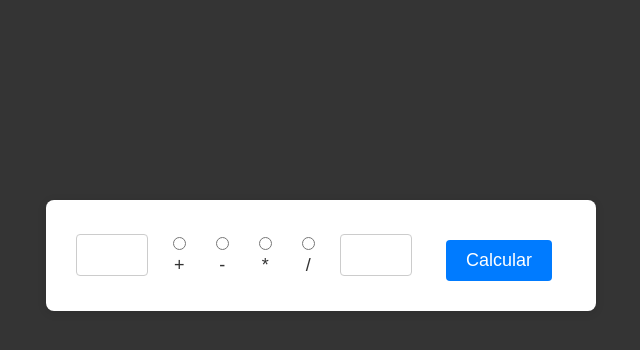
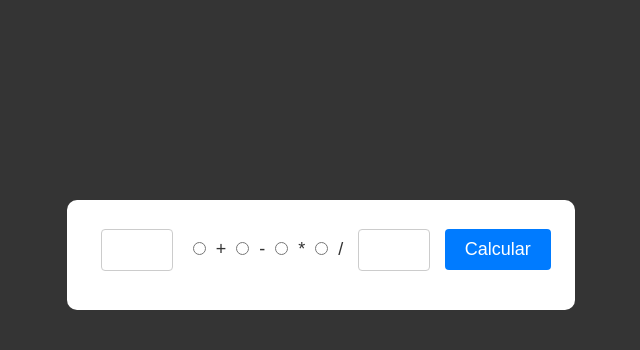
Before and after one commit to GVerdans/PHP-FAETEC, a PHP site: page / in a window 1280 px wide. Shown: the part 145-495 px from the top of the page, without its empty margins (319-959 px from the left). Run offline with PHP 8.4, Linux system fonts and the light colour scheme.

Commit message:
Enfeitado Calculadora !

```diff
--- a/N1/Exercicios/calculadora/calculadora.css
+++ b/N1/Exercicios/calculadora/calculadora.css
@@ -15,21 +15,23 @@ body {
 } */
 
 form {
+    display: inline-block;
     background-color: #fff;
-    padding: 20px;
-    border-radius: 8px;
-    box-shadow: 0 2px 10px rgba(0, 0, 0, 0.1);
-    display: flex;
-    flex-direction: row;
-    align-items: center;
+
+    width: auto;
+    height: auto;
+
+    padding: 1.5rem;
+
+    border-radius: 10px;
 }
 
-input[type="text"] {
+input[type="number"] {
     width: 60px;
     height: 30px;
     font-size: 16px;
     margin: 5px 10px;
-    text-align: right;
+    text-align: center;
     border: 1px solid #ccc;
     border-radius: 4px;
     padding: 5px;
@@ -37,10 +39,11 @@ input[type="text"] {
 
 label {
     /* border: 1px solid red; */
-    margin: 10px;
+    /* margin: 10px; */
     font-size: 18px;
     color: #333;
     text-align: center;
+    align-items: center;
 }
 
 input[type="radio"] {
@@ -48,7 +51,7 @@ input[type="radio"] {
 }
 
 button {
-    margin-top: 20px;
+    /* margin-top: 20px; */
     padding: 10px 20px;
     font-size: 18px;
     color: #fff;
@@ -62,32 +65,11 @@ button:hover {
     background-color: #0056b3;
 }
 
-#resultado {
-    margin-top: 20px;
-    font-size: 24px;
-    color: #333;
+div#resultado {
+    /* border: 1px solid blue; */
+    padding-top: 10px;
+
+    text-align: center;
+
     font-weight: bold;
-    text-align: center;
 }
-
-form div {
-    display: flex;
-    justify-content: center;
-    align-items: center;
-}
-
-.button-result-container {
-    display: flex;
-    flex-direction: column;
-    align-items: center;
-    width: 100%;
-}
-
-#resultado {
-    margin-top: 10px;
-    font-size: 24px;
-    color: #333;
-    font-weight: bold;
-    text-align: center;
-    width: 100%;
-}
--- a/N1/Exercicios/calculadora/index.html
+++ b/N1/Exercicios/calculadora/index.html
@@ -13,7 +13,7 @@
 
 <body>
     <form>
-        <input name="valor1" id="valor1" type="text" size="5" />
+        <input name="valor1" id="valor1" type="number" size="5" />
         <label id="somar">
             <input type="radio" name="operador" class="op" id="somar" value="soma" /> +
         </label>
@@ -28,11 +28,11 @@
             <input type="radio" name="operador" class="op" id="dividir" value="divisao" /> /
         </label>
 
-        <input name="valor2" id="valor2" type="text" size="5" value="" />
-        <div class="button-result-container">
-            <button id="botao_calcular"> Calcular </button>
-            <div id="resultado"></div>
-        </div>
+        <input name="valor2" id="valor2" type="number" size="5" value="" />
+
+        <button id="botao_calcular"> Calcular </button>
+
+        <div id="resultado"></div>
     </form>
 
 
```
